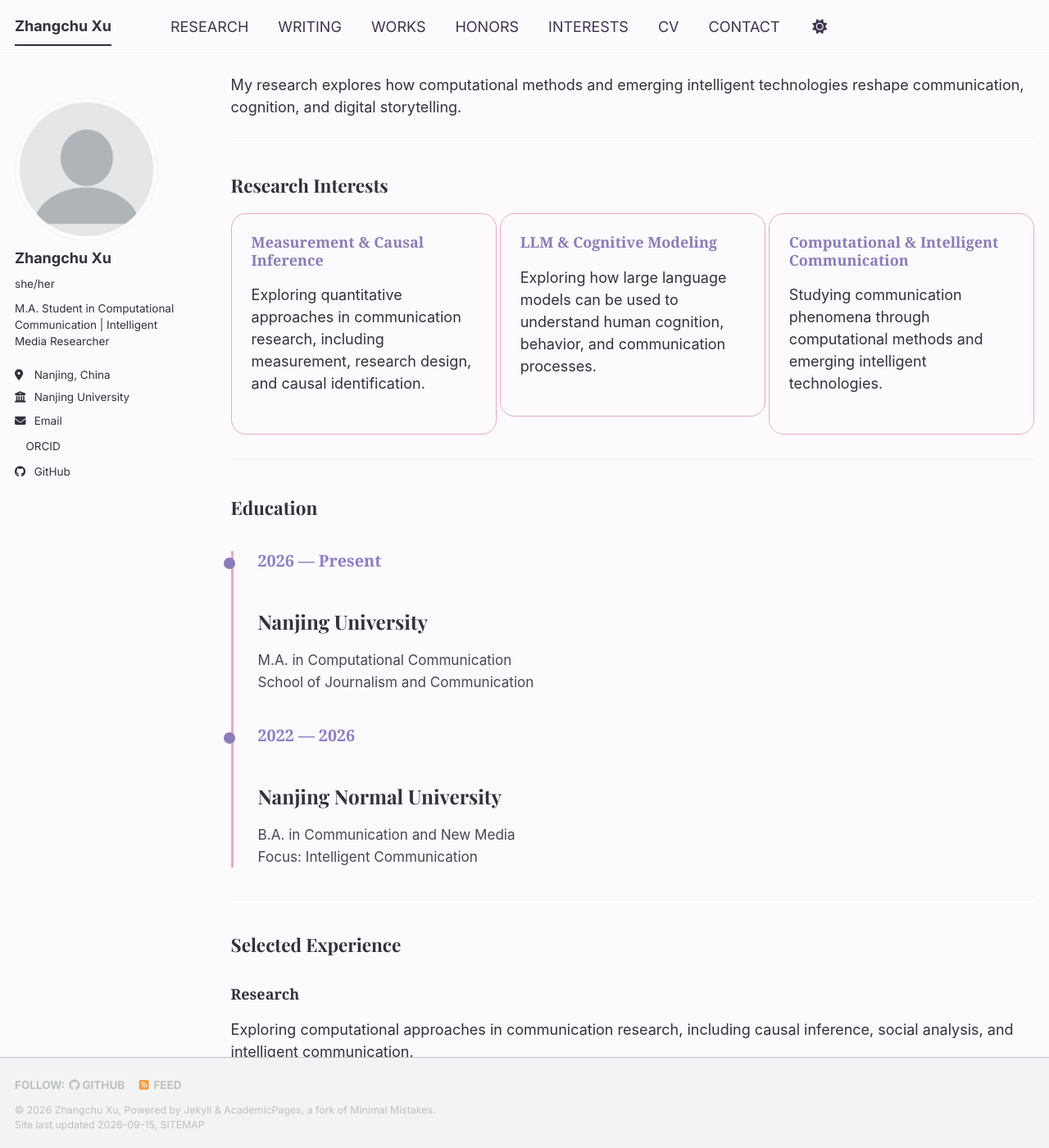
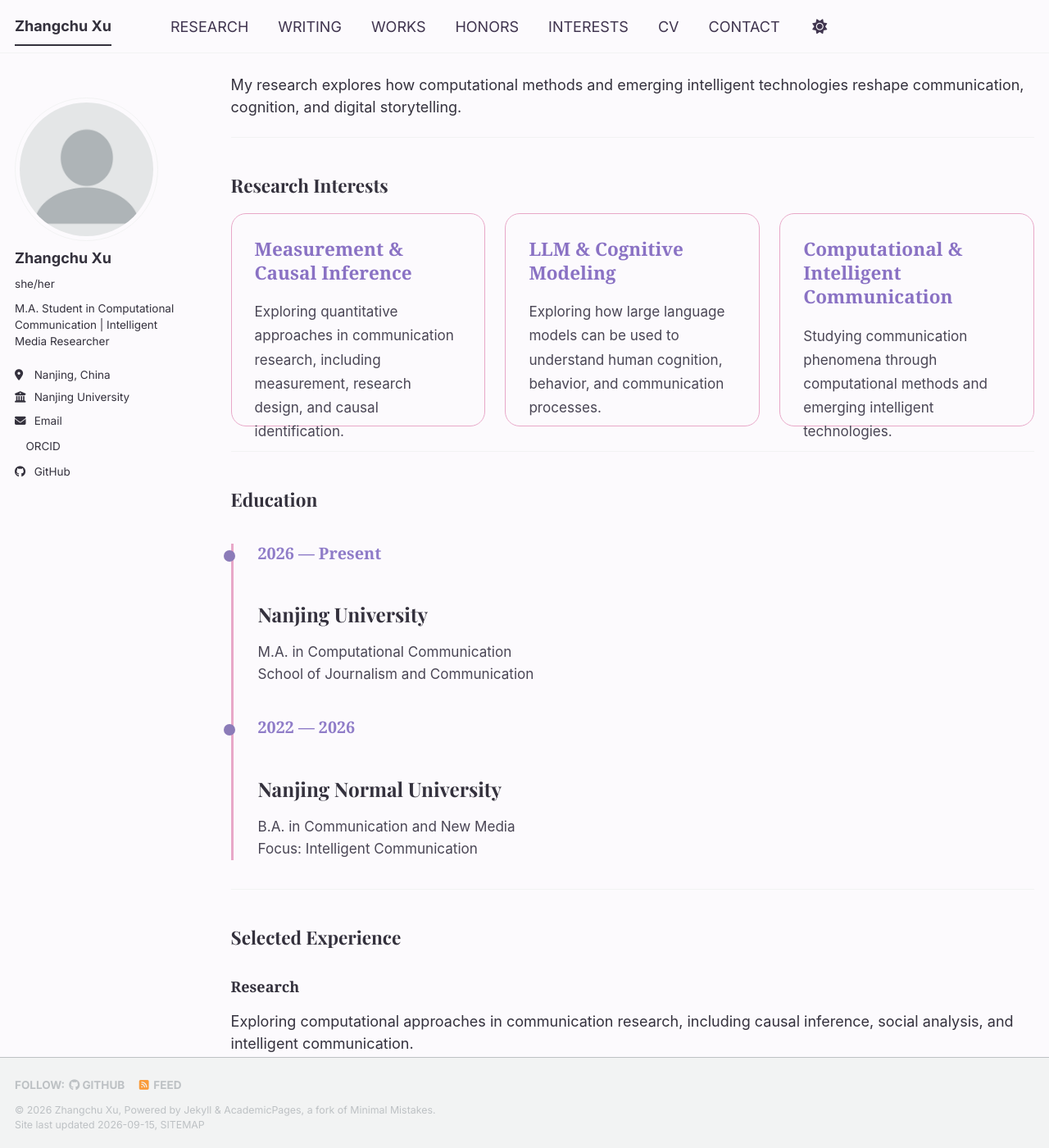
Before and after one commit to xuzhangchu0103/xuzhangchu0103.github.io, a Jekyll site: the page built from _pages/about.md, in a window 1280 px wide and 1400 px high, scrolled down 207 px. Shown: the whole window at 82% size. Built offline with Jekyll 4.4.1, drawn with Linux system fonts in a browser that asks for light colours; a style sheet for code colours, icons or effects is not loaded.

Commit message:
Refactor interest card styles in _custom.scss
Updated styles for interest cards, including padding, height, and alignment adjustments.

```diff
--- a/_sass/_custom.scss
+++ b/_sass/_custom.scss
@@ -4,13 +4,14 @@ display:grid;
 
 grid-template-columns:repeat(3,1fr);
 
-gap:4px;
+gap:24px;
 
 margin:30px 0;
 
-align-items:start;
+align-items:stretch;
 
 }
+
 
 
 .interest-card {
@@ -21,23 +22,47 @@ border:1px solid #E8A8C8;
 
 border-radius:18px;
 
-padding:24px;
+padding:28px;
+
+height:260px;
+
+box-sizing:border-box;
 
 transition:0.25s;
-
-min-height:240px;
 
 }
 
 
+
 .interest-card h3 {
 
-color:#8B7BB8;
+font-family:Georgia, serif;
+
+font-size:1.25rem;
+
+line-height:1.3;
+
+font-weight:700;
+
+color:#8A72C4;
 
 margin-top:0;
 
+margin-bottom:18px;
+
 }
 
+
+
+.interest-card p {
+
+font-size:0.95rem;
+
+line-height:1.7;
+
+color:#4a4655;
+
+}
 
 .interest-card:hover {
 
```
